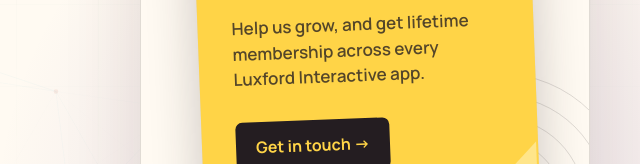
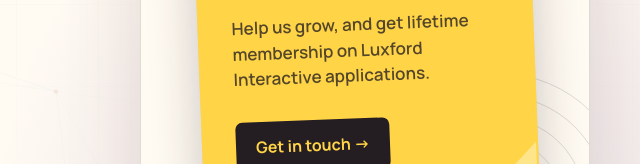
Before and after one commit to davidmaruta2/luxfordinteractive-web, a website: page index.html in a window 1280 px wide. Shown: the part 406-570 px from the top of the page, 640-1280 px from the left. Drawn offline with Linux system fonts and the light colour scheme.

Commit message:
Tweak ambassador post-it copy wording

```diff
--- a/index.html
+++ b/index.html
@@ -67,7 +67,7 @@
             <p class="ambassador-eyebrow">Ambassador programme</p>
             <h3 class="ambassador-headline">Be an ambassador.</h3>
             <p class="ambassador-copy">
-              Help us grow, and get lifetime membership across every Luxford Interactive app.
+              Help us grow, and get lifetime membership on Luxford Interactive applications.
             </p>
             <a class="ambassador-cta" href="mailto:admin@luxfordinteractive.com?subject=Ambassador%20programme">
               Get in touch &rarr;
```
